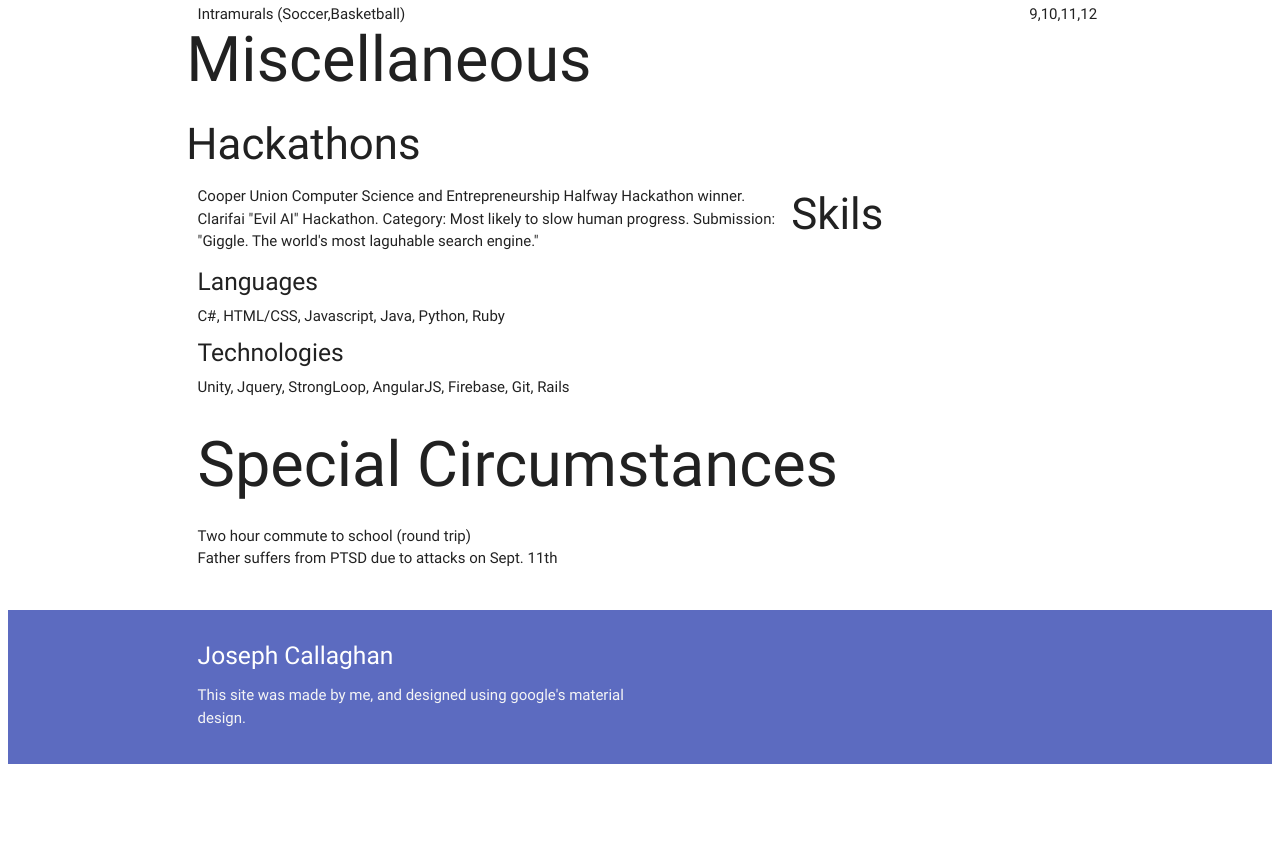
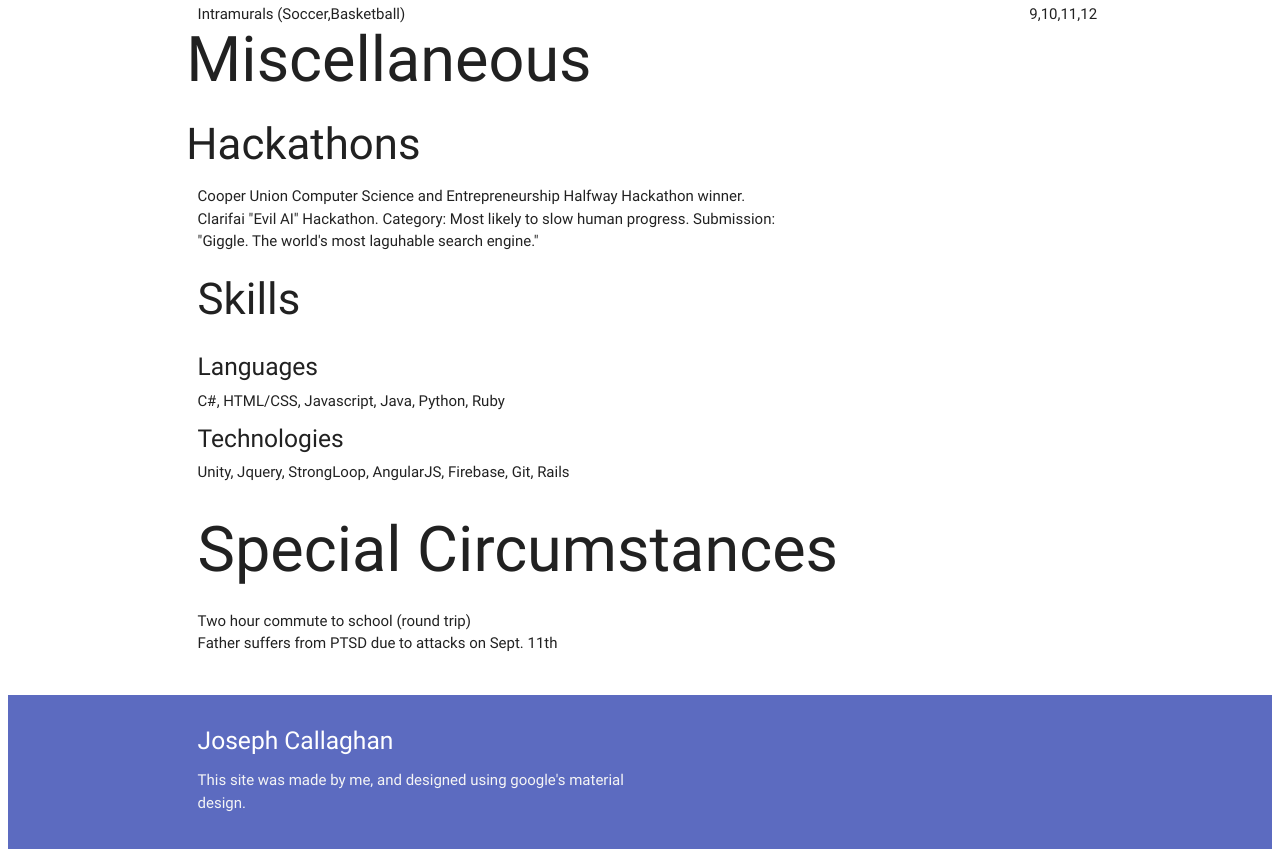
Before and after one commit to Jcallaghan17/Jcallaghan17, a plain HTML site: page datasheet.html in a window 1280 px wide. Shown: the part 1052-1909 px from the top of the page. Before the commit the page ends 1824 px from the top, so only its background shows below. Drawn offline with nearby package versions, Linux system fonts and the light colour scheme.

Commit message:
Formatting

```diff
--- a/datasheet.html
+++ b/datasheet.html
@@ -79,7 +79,7 @@
             <li class="col s8"> Cooper Union Computer Science and Entrepreneurship Halfway Hackathon winner. </li> <!-- I should link to Above -->
             <li class="col s8"> Clarifai "Evil AI" Hackathon. Category: Most likely to slow human progress. Submission: "Giggle. The world's most laguhable search engine."</li>
           </ul>
-          <h3> Skils</h3>
+          <h3 class="col s12"> Skills</h3>
           <ul> <li class="col s12"> <h5>Languages</h5> C#, HTML/CSS, Javascript, Java, Python, Ruby </li>
             <li class="col s12"> <h5> Technologies </h5> Unity, Jquery, StrongLoop, AngularJS, Firebase, Git, Rails </li>
           </ul>
```
